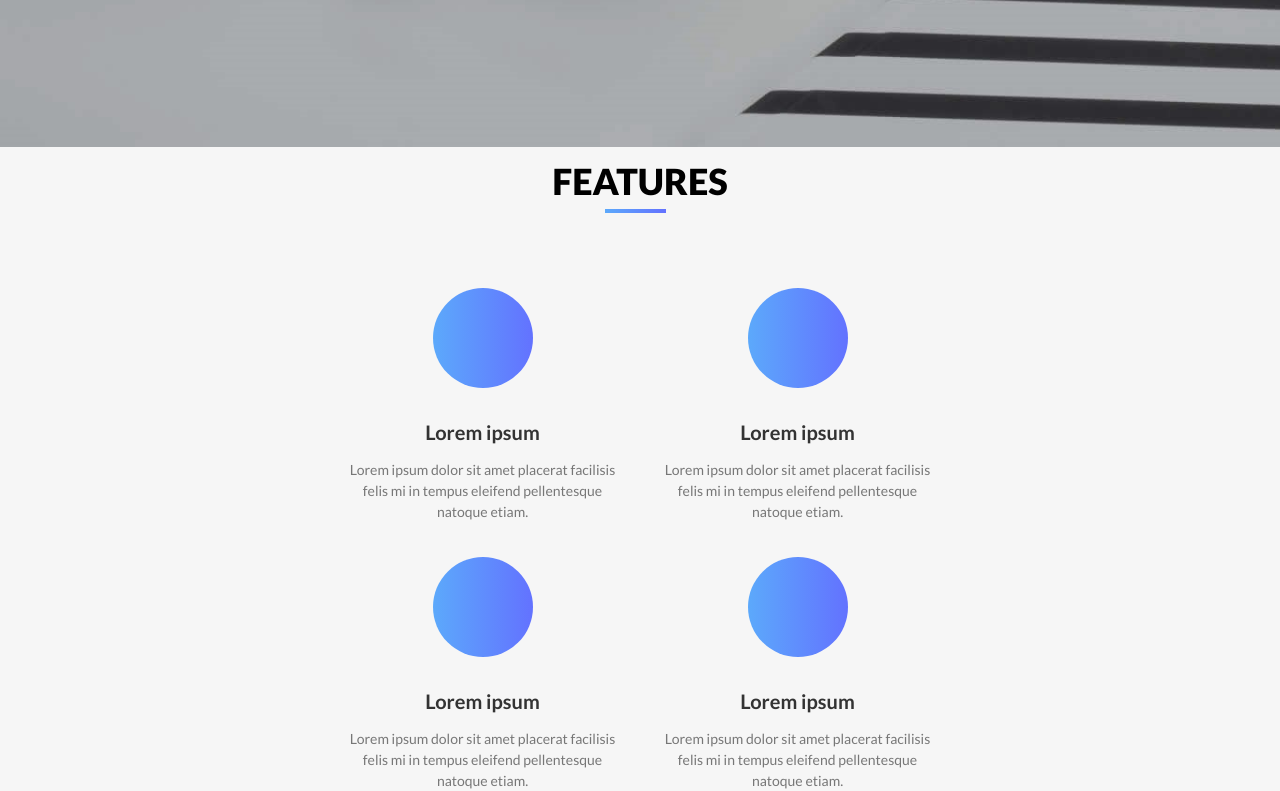
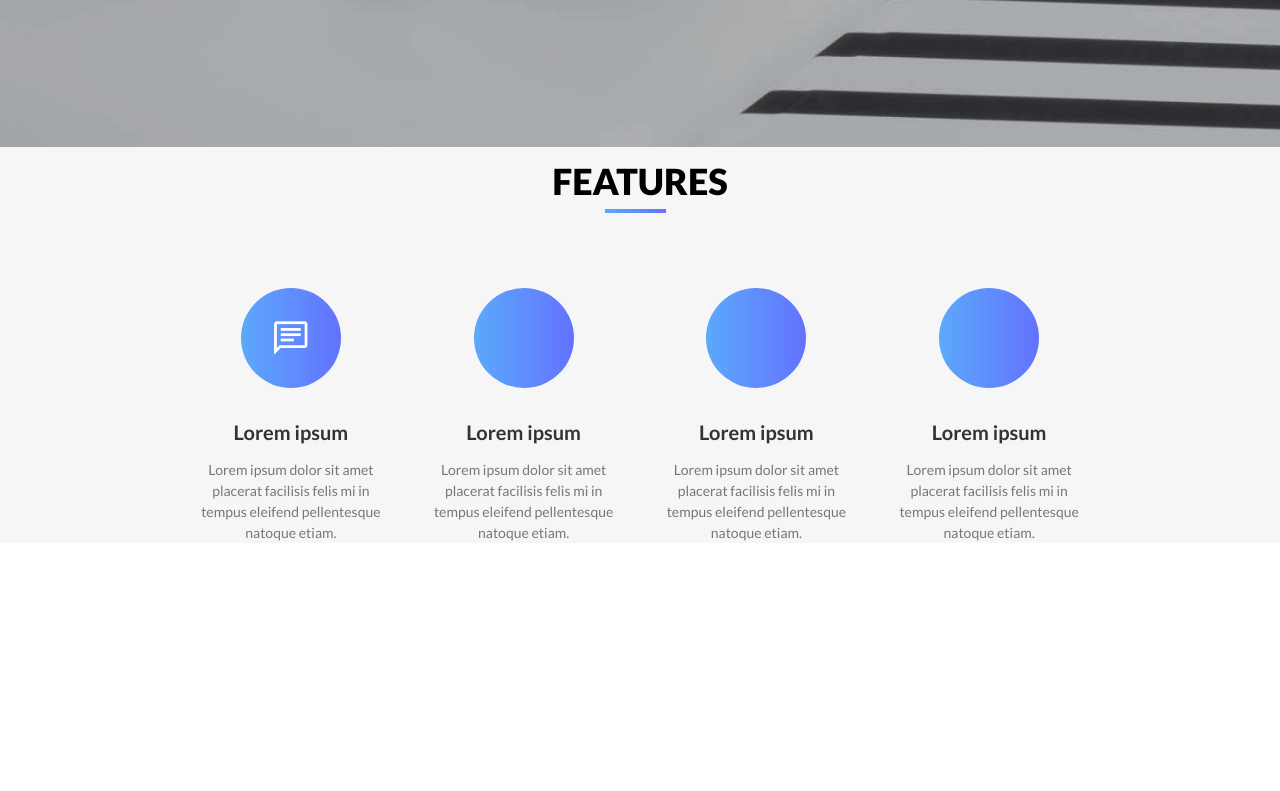
Before and after one commit to abdullahwhoer/Landing-page-Project-2, a plain HTML site: page index.html in a window 1280 px wide. Shown: the part 1053-1844 px from the top of the page. After the commit the page ends 1596 px from the top, so only its background shows below. Drawn offline with nearby package versions, Linux system fonts and the light colour scheme.

Commit message:
vs is done

```diff
--- a/index.html
+++ b/index.html
@@ -5,6 +5,7 @@
     <meta name="viewport" content="width=device-width, initial-scale=1.0">
     <title>Landing Page Design</title>
     <link rel="stylesheet" href="style.css">
+    <link rel="stylesheet" href="https://fonts.googleapis.com/css2?family=Material+Symbols+Outlined:opsz,wght,FILL,GRAD@24,400,0,0&icon_names=chat" />
 </head>
 <body>
     <header>
@@ -40,25 +41,25 @@
             </div>
 
             <div class="features-cards">
-                <div class="card 1">
+                <div class="card c1">
+                    <div class="pic"><span class="material-symbols-outlined">chat </span></div>
+                    <h3>Lorem ipsum</h3>
+                    <p>Lorem ipsum dolor sit amet placerat facilisis felis mi in tempus eleifend pellentesque natoque etiam.</p>
+                </div>
+
+                <div class="card c2">
                     <div class="pic"></div>
                     <h3>Lorem ipsum</h3>
                     <p>Lorem ipsum dolor sit amet placerat facilisis felis mi in tempus eleifend pellentesque natoque etiam.</p>
                 </div>
 
-                <div class="card 2">
+                <div class="card c3">
                     <div class="pic"></div>
                     <h3>Lorem ipsum</h3>
                     <p>Lorem ipsum dolor sit amet placerat facilisis felis mi in tempus eleifend pellentesque natoque etiam.</p>
                 </div>
 
-                <div class="card 3">
-                    <div class="pic"></div>
-                    <h3>Lorem ipsum</h3>
-                    <p>Lorem ipsum dolor sit amet placerat facilisis felis mi in tempus eleifend pellentesque natoque etiam.</p>
-                </div>
-
-                <div class="card 4">
+                <div class="card c4">
                     <div class="pic"></div>
                     <h3>Lorem ipsum</h3>
                     <p>Lorem ipsum dolor sit amet placerat facilisis felis mi in tempus eleifend pellentesque natoque etiam.</p>
--- a/style.css
+++ b/style.css
@@ -137,7 +137,7 @@ li a {
     align-items: center;
     gap: 35px;
     width: 70vw;
-    flex-wrap: wrap;
+
 }
 
 .feature-title h2 {
@@ -198,3 +198,14 @@ li a {
     color: #333333;
 
 }
+.pic {
+    position: relative;
+    display: flex;
+    justify-content: center;
+    align-items: center;
+}
+
+.pic span {
+    color: white;
+    font-size: 40px;
+}
```
